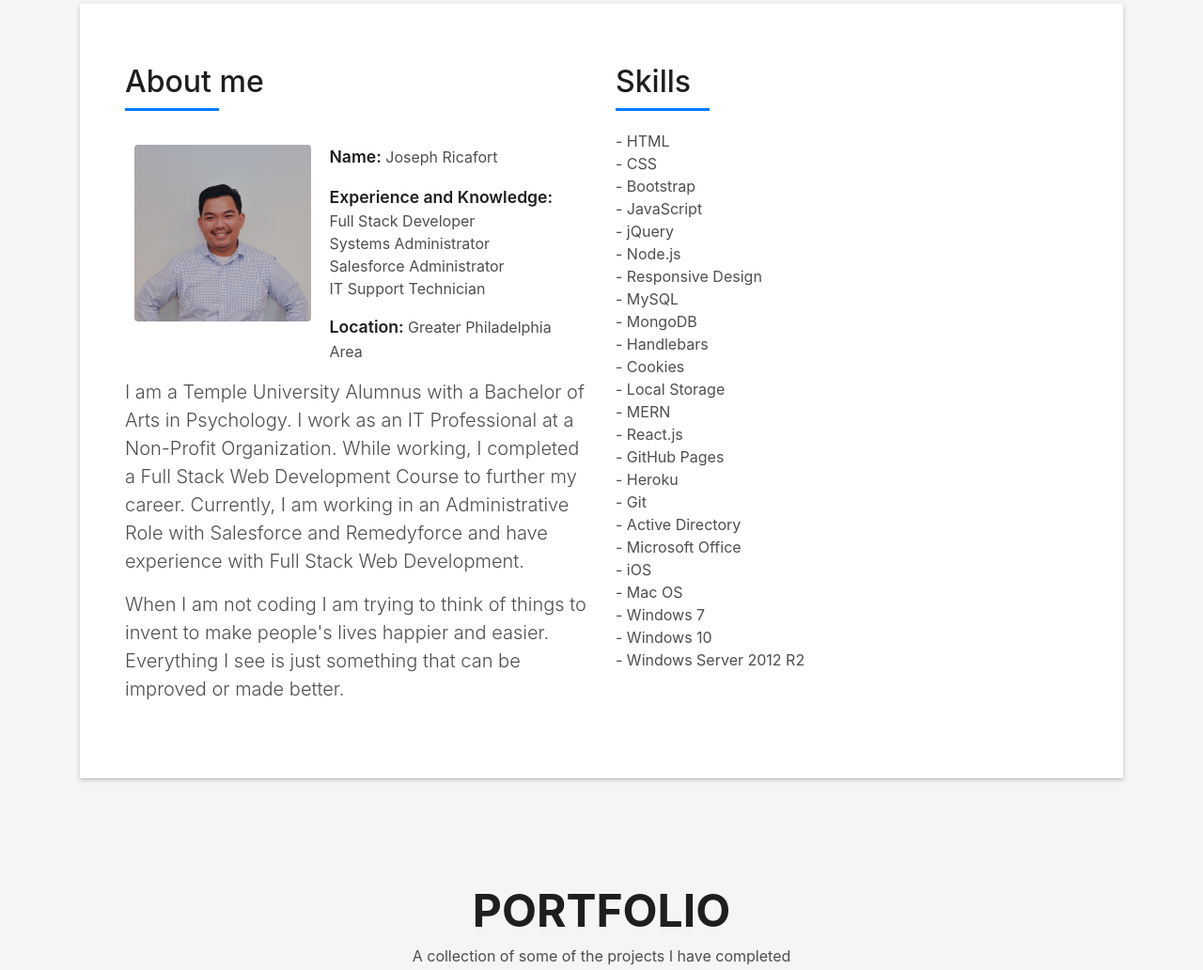
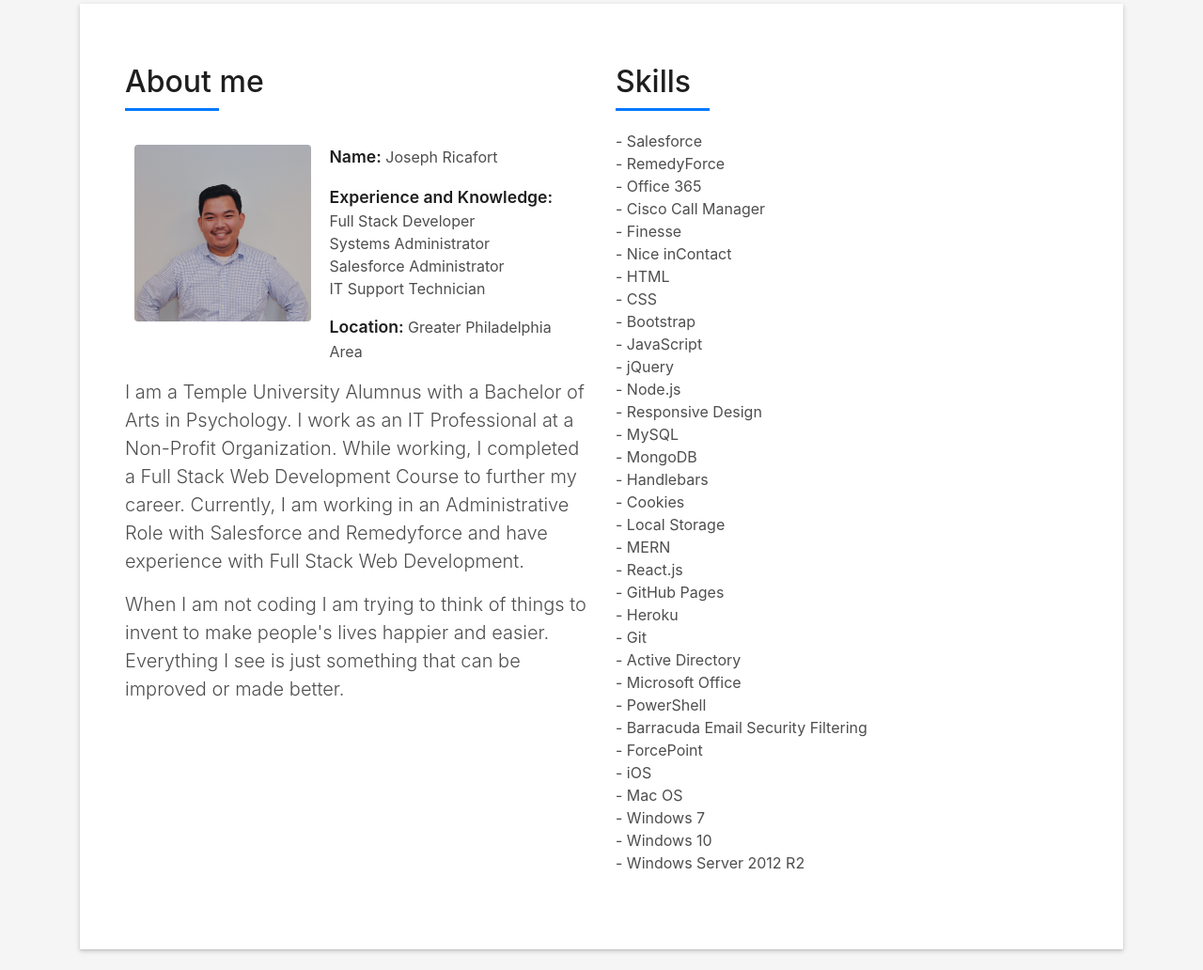
Before and after one commit to jrbricafort/Bootstrap-Portfolio, a plain HTML site: page index.html in a window 1280 px wide. Shown: the part 860-1892 px from the top of the page at 94% size. Drawn offline with Linux system fonts and the light colour scheme; files whose address does not match are found by name.

Commit message:
Skill list matches resume

```diff
--- a/index.html
+++ b/index.html
@@ -140,6 +140,12 @@
                     </h5>
                     <br>
                     <p>
+                      - Salesforce<br>
+                      - RemedyForce<br>
+                      - Office 365<br>
+                      - Cisco Call Manager<br>
+                      - Finesse<br>
+                      - Nice inContact<br>
                       - HTML<br>
                       - CSS<br>
                       - Bootstrap<br>
@@ -159,6 +165,9 @@
                       - Git<br>
                       - Active Directory<br>
                       - Microsoft Office<br>
+                      - PowerShell<br>
+                      - Barracuda Email Security Filtering<br>
+                      - ForcePoint<br>
                       - iOS<br>
                       - Mac OS<br>
                       - Windows 7<br>
```
Also changed, not shown: 2 other files.
